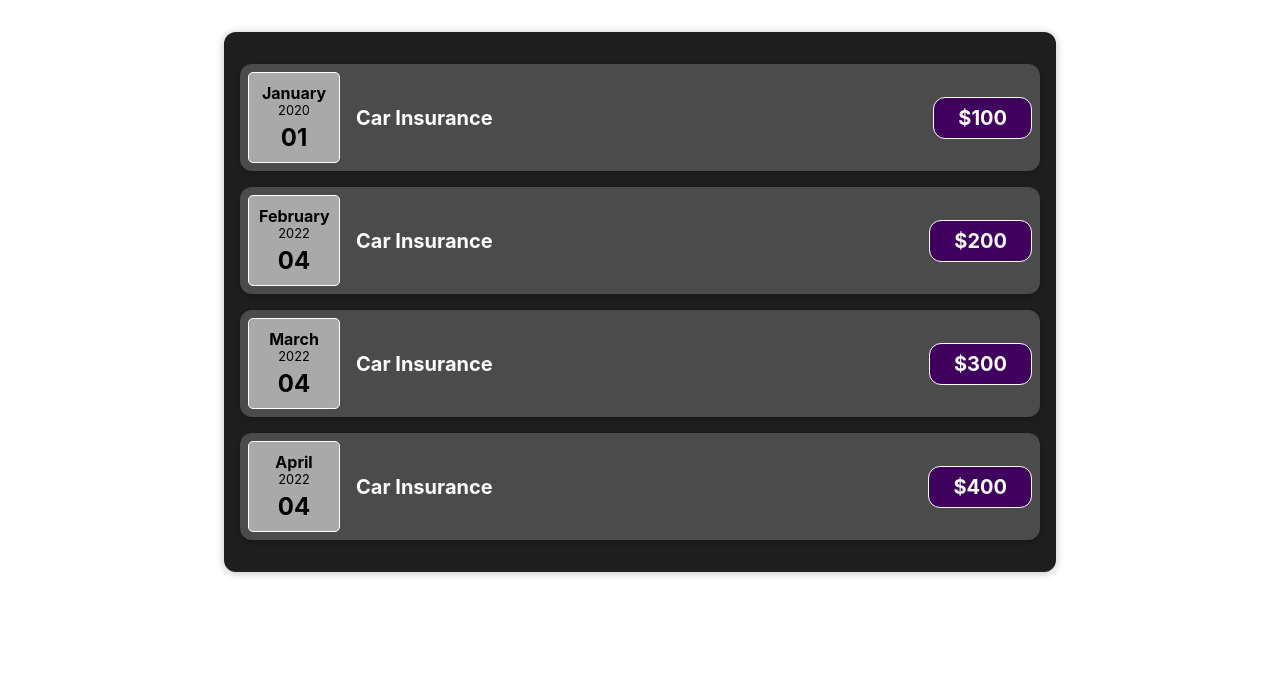
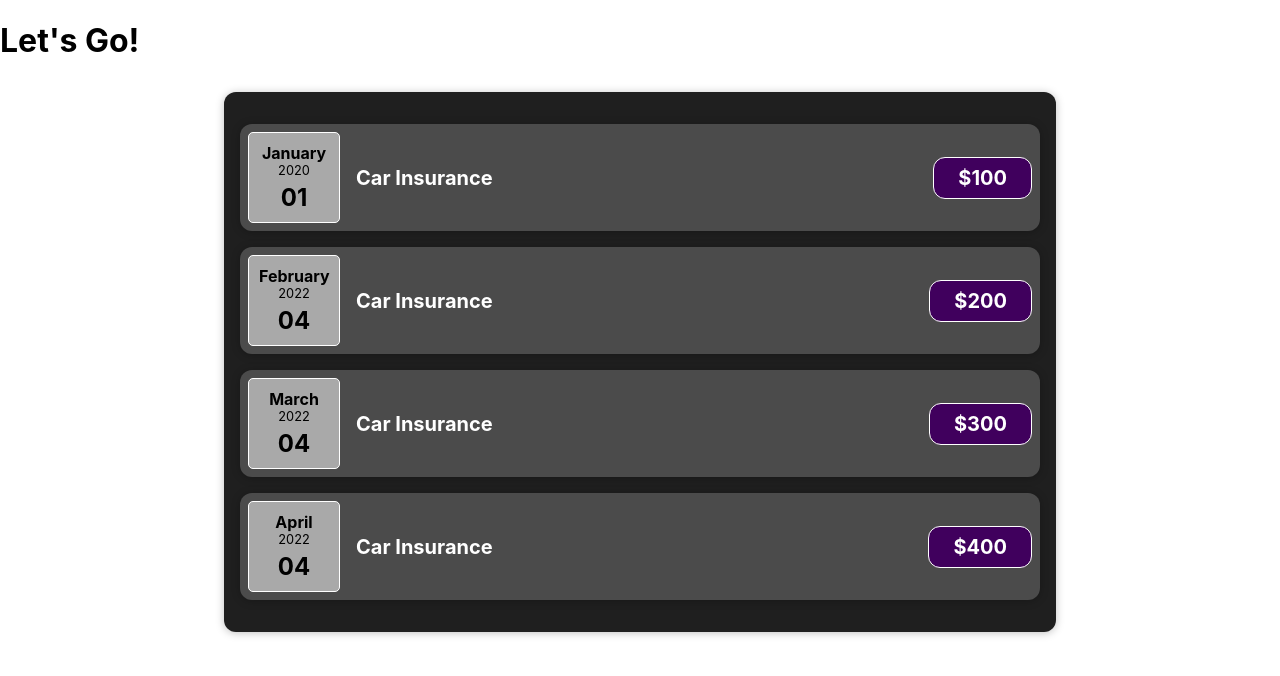
Before and after one commit to ken888686/food-order, a React (Create React App) app: page / in a window 1280 px wide. Shown: the top 676 px of the page. Built offline with nearby package versions, Linux system fonts and the light colour scheme.

Commit message:
custom tag wrap up

```diff
--- a/src/App.js
+++ b/src/App.js
@@ -32,6 +32,7 @@ function App() {
 
   return (
     <div className="App">
+      <h1>Let&apos;s Go!</h1>
       <Expenses expenses={expenses} />
     </div>
   );
--- /dev/null
+++ b/src/components/Card.js
@@ -0,0 +1,7 @@
+import './Card.scss';
+
+export default function Card(props) {
+  const { className, children } = props;
+  const classes = `card ${className}`;
+  return <div className={classes}>{children}</div>;
+}
--- /dev/null
+++ b/src/components/Card.scss
@@ -0,0 +1,4 @@
+.card {
+  border-radius: 12px;
+  box-shadow: 0 1px 8px rgba(0, 0, 0, 0.25);
+}
--- a/src/components/ExpenseItem.css
+++ b/src/components/ExpenseItem.css
@@ -2,10 +2,8 @@
   display: flex;
   justify-content: space-between;
   align-items: center;
-  box-shadow: 0 2px 8px rgba(0, 0, 0, 0.25);
   padding: 0.5rem;
   margin: 1rem 0;
-  border-radius: 12px;
   background-color: #4b4b4b;
 }
 
--- a/src/components/Expenseitem.js
+++ b/src/components/Expenseitem.js
@@ -1,10 +1,11 @@
 import ExpenseDate from './ExpenseDate';
+import Card from './Card';
 import './ExpenseItem.css';
 
 export default function ExpenseItem(props) {
   const { title, amount, date } = props;
   return (
-    <div className="expense-item">
+    <Card className="expense-item">
       <ExpenseDate date={date} />
       <div className="expense-item__description">
         <h2>{title}</h2>
@@ -13,6 +14,6 @@ export default function ExpenseItem(props) {
           {amount}
         </p>
       </div>
-    </div>
+    </Card>
   );
 }
```
